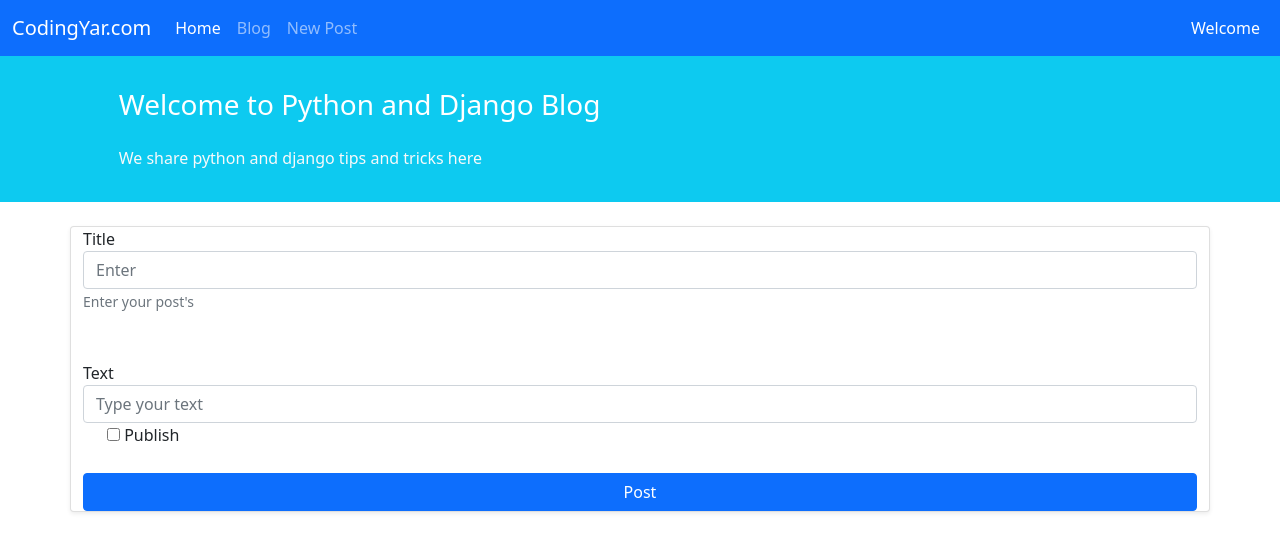
After one commit to ailinhajipoor/hajihoseini, a Django app: page /blog/create/ in a window 1280 px wide. The commit adds this page. Shown: the top 552 px of the page. Run offline with Django 3.2, Linux system fonts and the light colour scheme.

Commit message:
form_step_1

```diff
--- /dev/null
+++ b/blog_website/blog/templates/blog/post_create.html
@@ -0,0 +1,31 @@
+{% extends "_base.html" %}
+{% block page_title %}
+
+    Add New Post
+{% endblock page_title%}
+
+{% block content %}
+    <form action="{% url 'post_create' %}" method="POST" class="container mt-4 card shadow-sm my-3">
+    {% csrf_token %}
+        <div class="form-group ">
+            <label for="title">Title</label>
+            <input type="text" class="form-control" name="title" id="title" aria-describedby="emailHelp" placeholder="Enter ">
+            <small id="emailHelp" class="form-text text-muted">Enter your post's </small>
+          </div>
+        <br>
+        <br>
+          <div class="form-group">
+            <label for="text">Text</label>
+            <input type=text"  name ="text" class="form-control" id="text" placeholder="Type your text">
+          </div>
+          <div class="form-check">
+            <input type="checkbox" name="status" class="status" id="exampleCheck1">
+            <label class="form-check-label" for="exampleCheck1">Publish</label>
+              <br>
+            <br>
+          </div>
+
+          <button type="submit" class="btn btn-primary">Post</button>
+    </form>
+
+{% endblock content %}
--- a/blog_website/blog/urls.py
+++ b/blog_website/blog/urls.py
@@ -3,6 +3,7 @@ from . import views
 
 urlpatterns = [
     path('', views.post_list_view, name='posts_list'),
-    path('<int:pk>/', views.post_detail_view, name='posts_detail')
+    path('<int:pk>/', views.post_detail_view, name='posts_detail'),
+    path('create/', views.post_create_view, name='post_create')
 
 ]
--- a/blog_website/blog/views.py
+++ b/blog_website/blog/views.py
@@ -3,6 +3,7 @@ from django.shortcuts import render
 from .models import Post
 from django.core.exceptions import ObjectDoesNotExist
 from django.shortcuts import get_object_or_404
+from django.contrib.auth.models import User
 
 
 # Create your views here.
@@ -10,7 +11,6 @@ from django.shortcuts import get_object_or_404
 def post_list_view(request):
     # posts_list = Post.objects.all()
     posts_list = Post.objects.filter(status='pub')
-
 
     return render(request, 'blog/posts_list.html', {'posts_list': posts_list})
 
@@ -24,6 +24,25 @@ def post_detail_view(request, pk):
     #     print()
     # return render(request, 'blog/post_detail.html', {'post': post})
 
-    post = get_object_or_404(Post,pk=pk)
+    post = get_object_or_404(Post, pk=pk)
 
     return render(request, 'blog/post_detail.html', {'post': post})
+
+
+def post_create_view(request):
+    # print(request.POST)
+    # print(request.POST.get('form-check-input'))
+    if request.method == "POST":
+        post_title = request.POST.get('title')
+        post_text = request.POST.get('text')
+        post_status = request.POST.get('status')
+        print(post_title)
+        user = User.objects.all()[0]
+        if post_status == "on":
+            st = "pub"
+        else:
+            st = "drf"
+        Post.objects.create(title=post_title, text=post_text, author=user, status=st)
+    else:
+        print("get request !")
+    return render(request, 'blog/post_create.html')
--- a/blog_website/templates/_base.html
+++ b/blog_website/templates/_base.html
@@ -22,7 +22,8 @@
         <div class="collapse navbar-collapse" id="navbarNavAltMarkup">
             <div class="navbar-nav">
                 <a class="nav-link active" aria-current="page" href="{% url 'posts_list' %}">Home</a>
-                <a class="nav-link" href="#">Blog</a>
+                <a class="nav-link" href="{% url 'posts_list' %}">Blog</a>
+                <a class="nav-link" href="{% url 'post_create' %}">New Post</a>
             </div>
         </div>
         <div class="mx-2 text-white">Welcome</div>
```
Also changed, not shown: blog_website/blog/templates/post copy.html (deleted, +0 -106 lines), blog_website/blog/templates/blog/home.html (deleted), blog_website/db.sqlite3, 1 other file.
